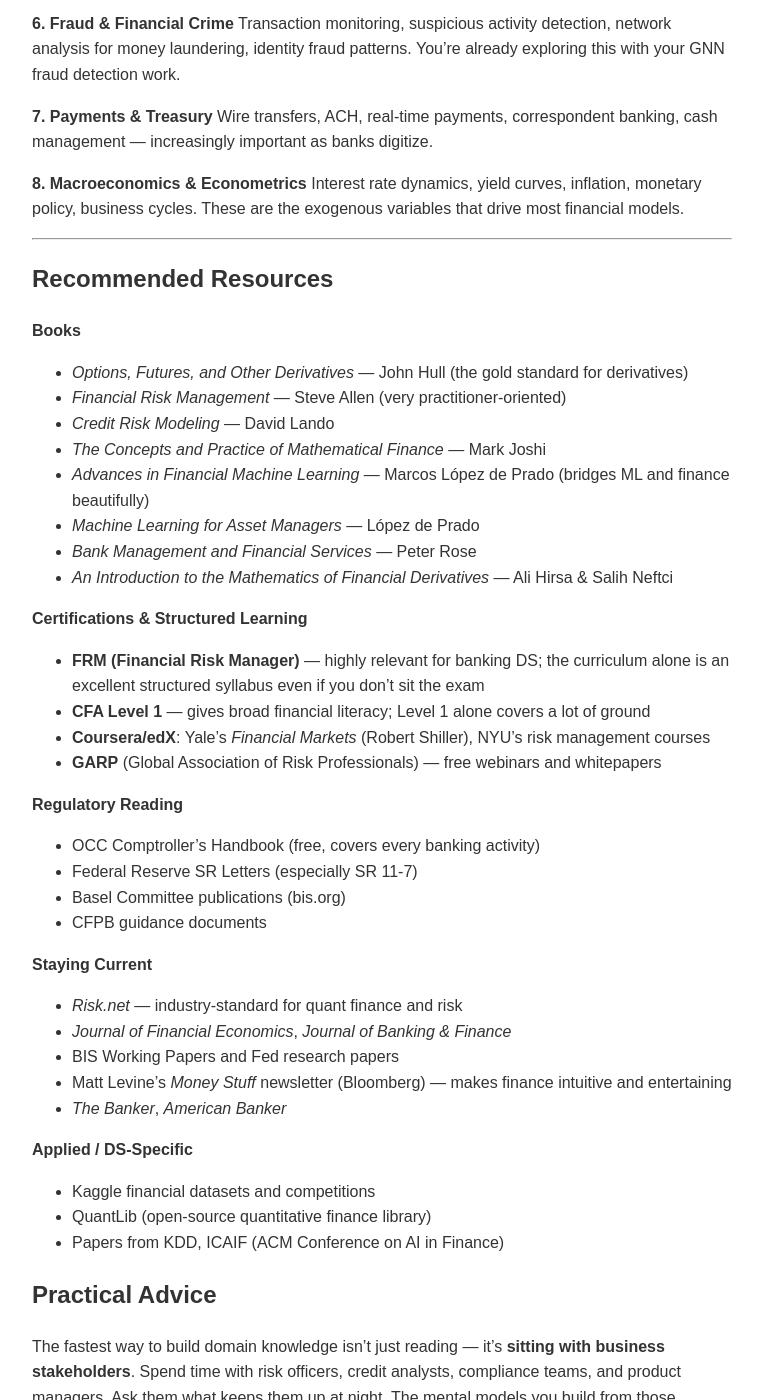
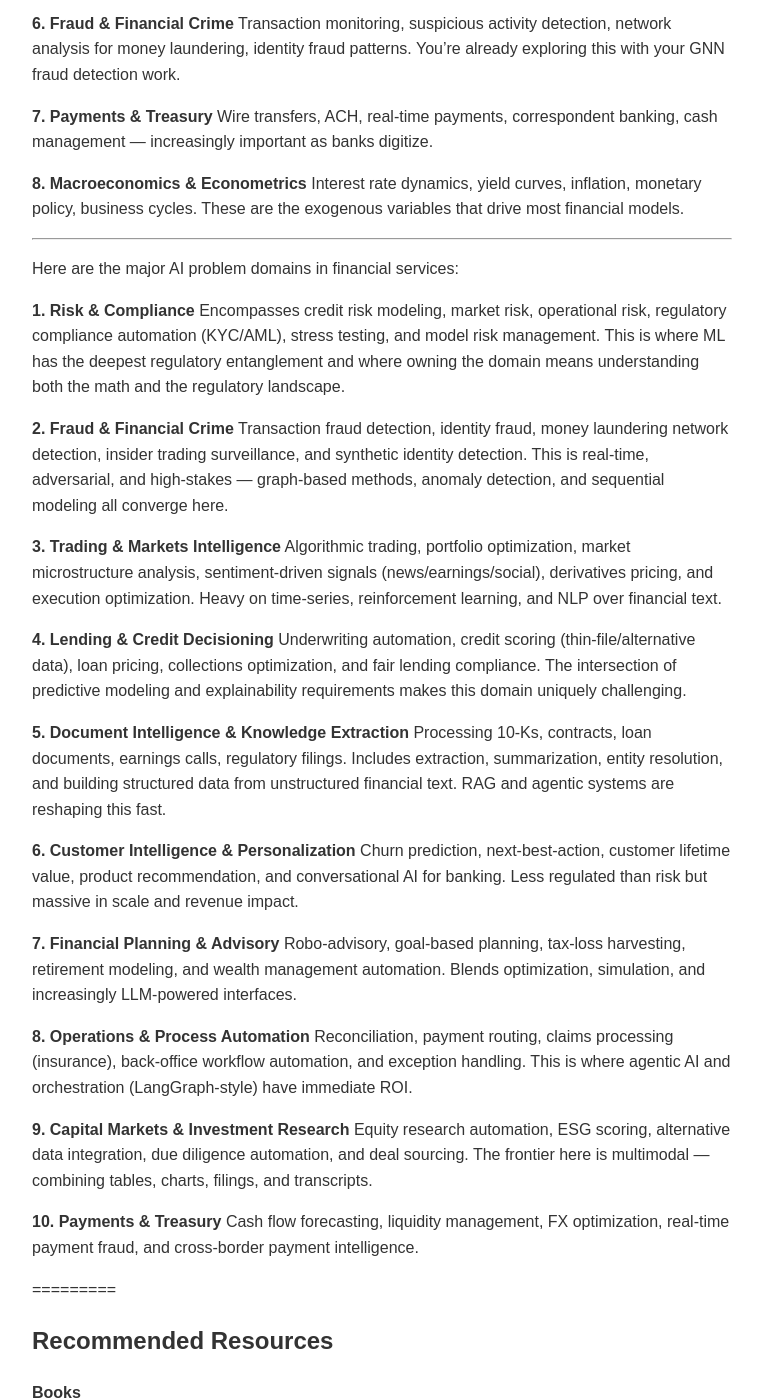
Before and after one commit to srimugunthan/AI-Gen-Stories, a Jekyll site: the page built from _posts/2026-02-28-Finance-Domain-knowledge.md, in a window 1280 px wide and 1400 px high, scrolled down 671 px. Shown: the whole window, without its empty margins (258-1020 px from the left). Built offline with Jekyll 4.4.1, drawn with Linux system fonts in a browser that asks for light colours; our own code applies the rules of GitHub Pages for plain Markdown files.

Commit message:
Expand finance domain knowledge with AI problem domains
Added a section outlining major AI problem domains in financial services, detailing areas such as risk and compliance, fraud detection, trading intelligence, and more.

```diff
--- a/_posts/2026-02-28-Finance-Domain-knowledge.md
+++ b/_posts/2026-02-28-Finance-Domain-knowledge.md
@@ -27,6 +27,41 @@ Wire transfers, ACH, real-time payments, correspondent banking, cash management
 Interest rate dynamics, yield curves, inflation, monetary policy, business cycles. These are the exogenous variables that drive most financial models.
 
 ---
+Here are the major AI problem domains in financial services:
+
+**1. Risk & Compliance**
+Encompasses credit risk modeling, market risk, operational risk, regulatory compliance automation (KYC/AML), stress testing, and model risk management. This is where ML has the deepest regulatory entanglement and where owning the domain means understanding both the math and the regulatory landscape.
+
+**2. Fraud & Financial Crime**
+Transaction fraud detection, identity fraud, money laundering network detection, insider trading surveillance, and synthetic identity detection. This is real-time, adversarial, and high-stakes — graph-based methods, anomaly detection, and sequential modeling all converge here.
+
+**3. Trading & Markets Intelligence**
+Algorithmic trading, portfolio optimization, market microstructure analysis, sentiment-driven signals (news/earnings/social), derivatives pricing, and execution optimization. Heavy on time-series, reinforcement learning, and NLP over financial text.
+
+**4. Lending & Credit Decisioning**
+Underwriting automation, credit scoring (thin-file/alternative data), loan pricing, collections optimization, and fair lending compliance. The intersection of predictive modeling and explainability requirements makes this domain uniquely challenging.
+
+**5. Document Intelligence & Knowledge Extraction**
+Processing 10-Ks, contracts, loan documents, earnings calls, regulatory filings. Includes extraction, summarization, entity resolution, and building structured data from unstructured financial text. RAG and agentic systems are reshaping this fast.
+
+**6. Customer Intelligence & Personalization**
+Churn prediction, next-best-action, customer lifetime value, product recommendation, and conversational AI for banking. Less regulated than risk but massive in scale and revenue impact.
+
+**7. Financial Planning & Advisory**
+Robo-advisory, goal-based planning, tax-loss harvesting, retirement modeling, and wealth management automation. Blends optimization, simulation, and increasingly LLM-powered interfaces.
+
+**8. Operations & Process Automation**
+Reconciliation, payment routing, claims processing (insurance), back-office workflow automation, and exception handling. This is where agentic AI and orchestration (LangGraph-style) have immediate ROI.
+
+**9. Capital Markets & Investment Research**
+Equity research automation, ESG scoring, alternative data integration, due diligence automation, and deal sourcing. The frontier here is multimodal — combining tables, charts, filings, and transcripts.
+
+**10. Payments & Treasury**
+Cash flow forecasting, liquidity management, FX optimization, real-time payment fraud, and cross-border payment intelligence.
+
+
+
+=========
 
 ## Recommended Resources
 
```
